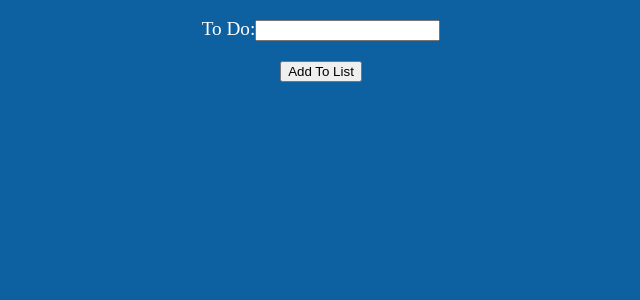
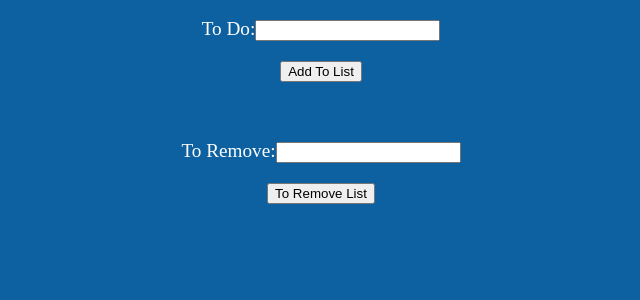
Before and after one commit to Narendranelango/React-From-Scratch, a React (Create React App) app: page / in a window 1280 px wide. Shown: the top 300 px of the page, without its empty margins (319-959 px from the left). Built offline with nearby package versions, Linux system fonts and the light colour scheme.

Commit message:
After Delete Functionality in Todo.js

```diff
--- a/src/todo.js
+++ b/src/todo.js
@@ -1,13 +1,14 @@
+
 import { useState, useEffect } from "react";
 import Item from "./Item";
 
-//Before Delete Functionality
+//After Delete Functionality
 
 const Todo = () => {
   const [todos, settodos] = useState([]);
   const [todo, settodo] = useState("");
 
-
+  const [done, setdone] = useState("");
   console.log("Component rendering");
 
   useEffect(() => {
@@ -20,7 +21,10 @@ const Todo = () => {
     settodo(event.target.value);
   };
 
-
+  const handleChangedone=(event) => {
+    console.log(event.target.value);
+    setdone(event.target.value);
+  };
 
   const Add = () => {
     //https://www.tjvantoll.com/2013/03/14/better-ways-of-comparing-a-javascript-string-to-multiple-values/
@@ -37,7 +41,17 @@ if(todo != ""){
   }
 };
 
+  const Del = () => {
+    const a = todos.includes(done, 0);
+    if (a) {
+      setdone(todos.pop(done))
+    }
+  };
 
+  const a = todos.map((greet, index) => {
+    return `Hi Narendran E ${greet}-${index}`;
+  });
+  console.log(a);
   return (
     <div className="content">
       {todos.map((greet, index) => (
@@ -59,6 +73,19 @@ if(todo != ""){
 
       </label>
 
+      <label style={{ marginTop: "20px", marginBottom: "20px" }}>
+        To Remove:
+          <input
+            type="text"
+            name="todo"
+            onChange={handleChangedone}
+            value={done}
+          />
+      </label>
+      <button onClick={Del}>To Remove List</button>
+      <label style={{ marginTop: "20px", marginBottom: "20px" }}>
+
+      </label>
     </div>
   );
 };
```
